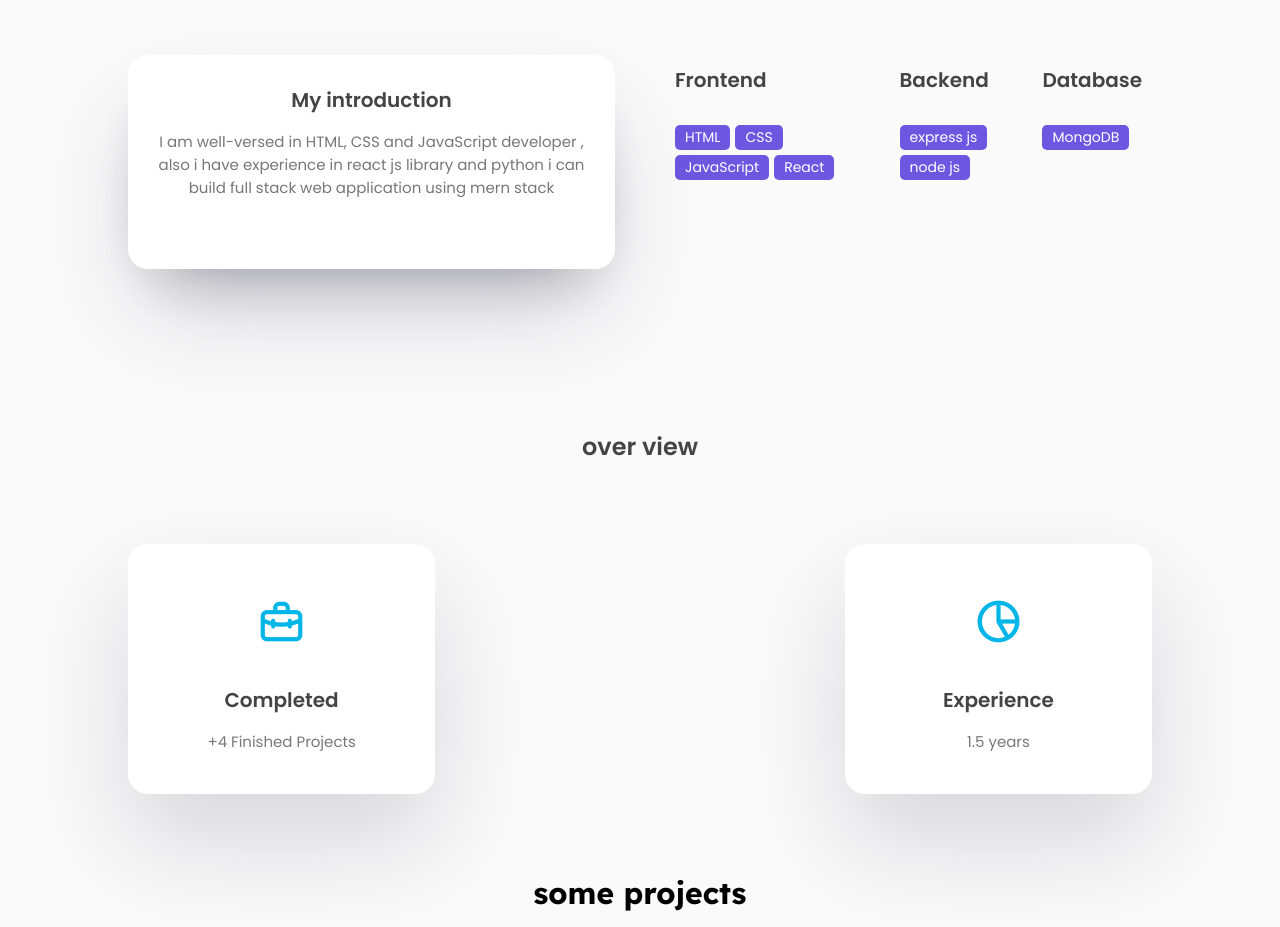
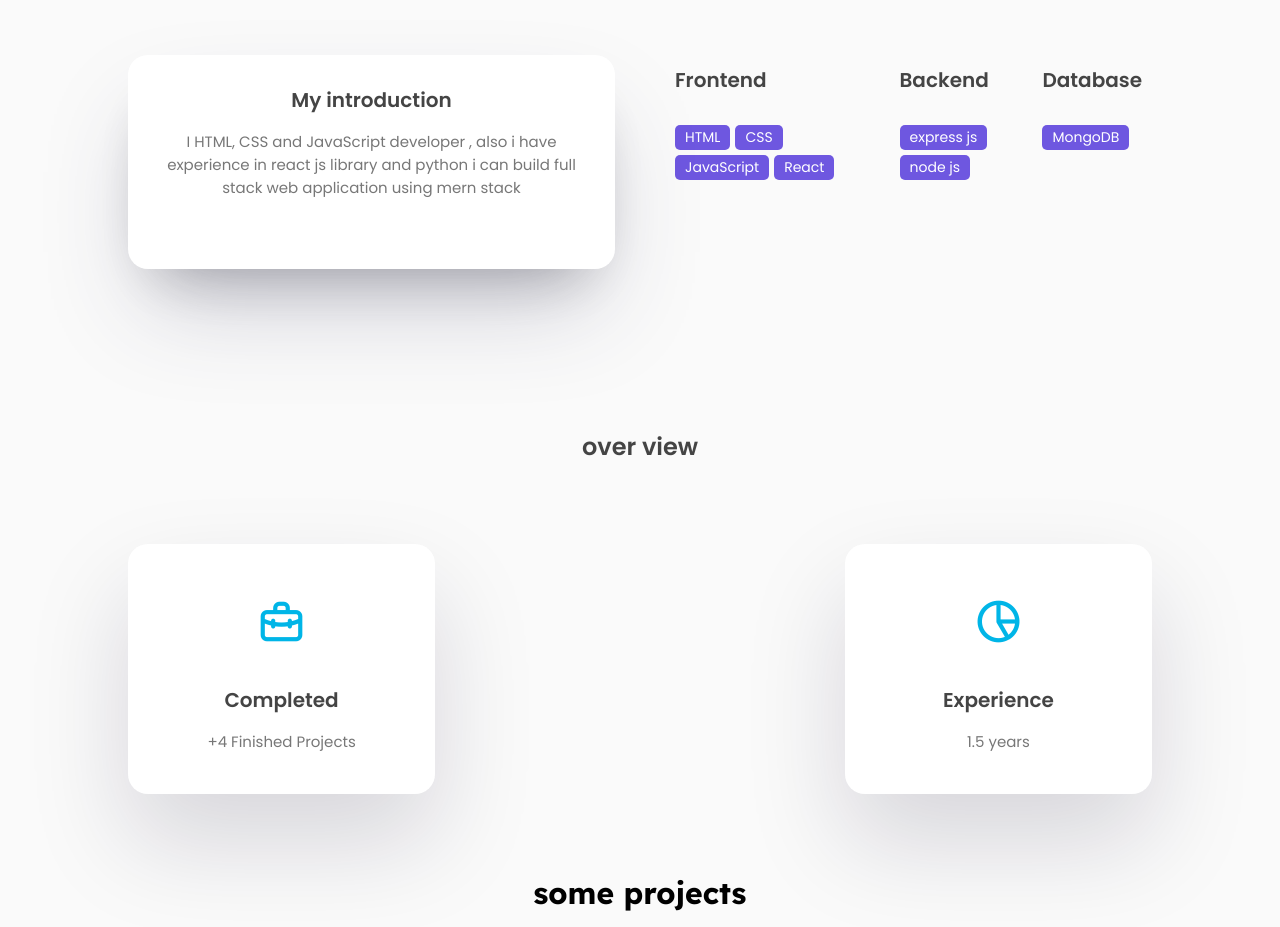
Before and after one commit to Alitalalfakhri/portfolio, a plain HTML site: page index.html in a window 1280 px wide. Shown: the part 940-1867 px from the top of the page. Drawn offline with nearby package versions, Linux system fonts and the light colour scheme.

Commit message:
Update index.html

```diff
--- a/index.html
+++ b/index.html
@@ -104,7 +104,7 @@
                     <div class="col">
                         <div class="about-info">
                             <h3>My introduction</h3>
-                            <p>I am well-versed in HTML, CSS and JavaScript developer , also i have experience in react js library and python i can build full stack web application using mern stack
+                            <p>I HTML, CSS and JavaScript developer , also i have experience in react js library and python i can build full stack web application using mern stack
                             </p>
                             <div class="about-btn">
 
```
